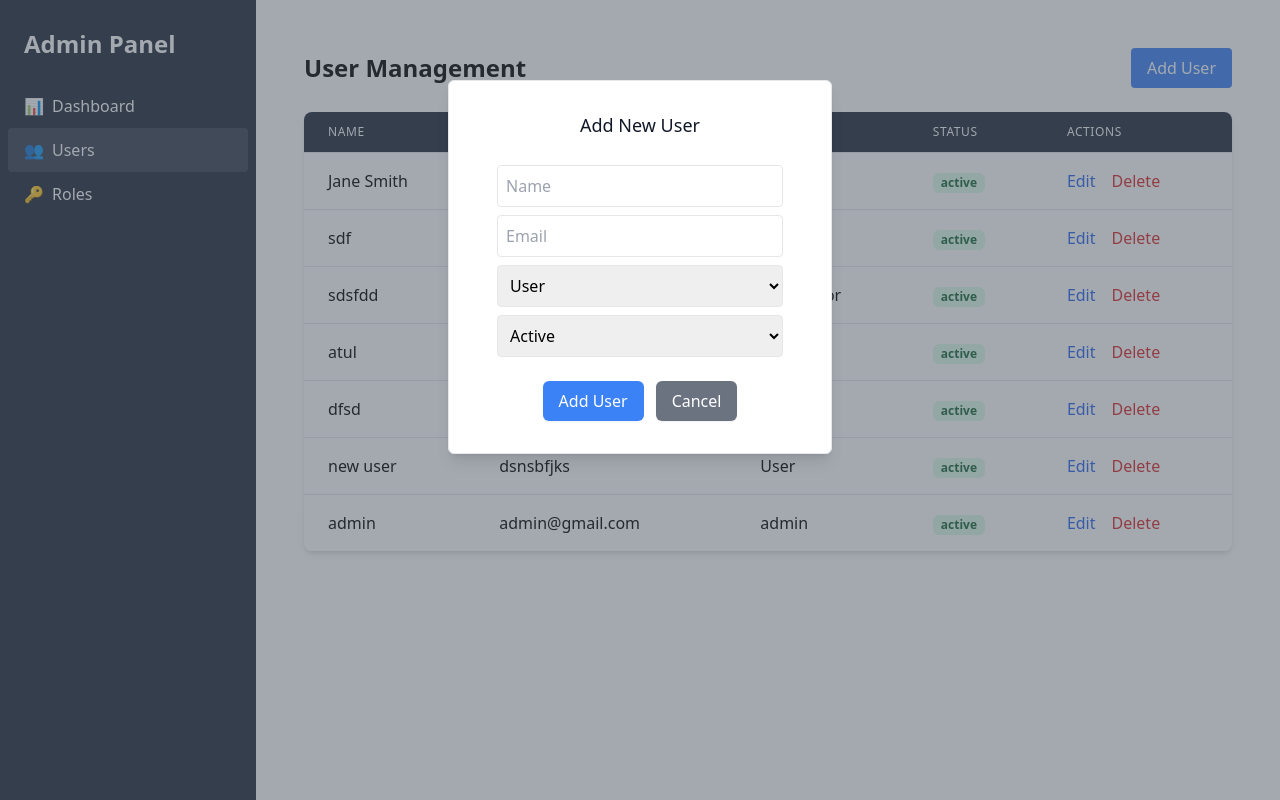
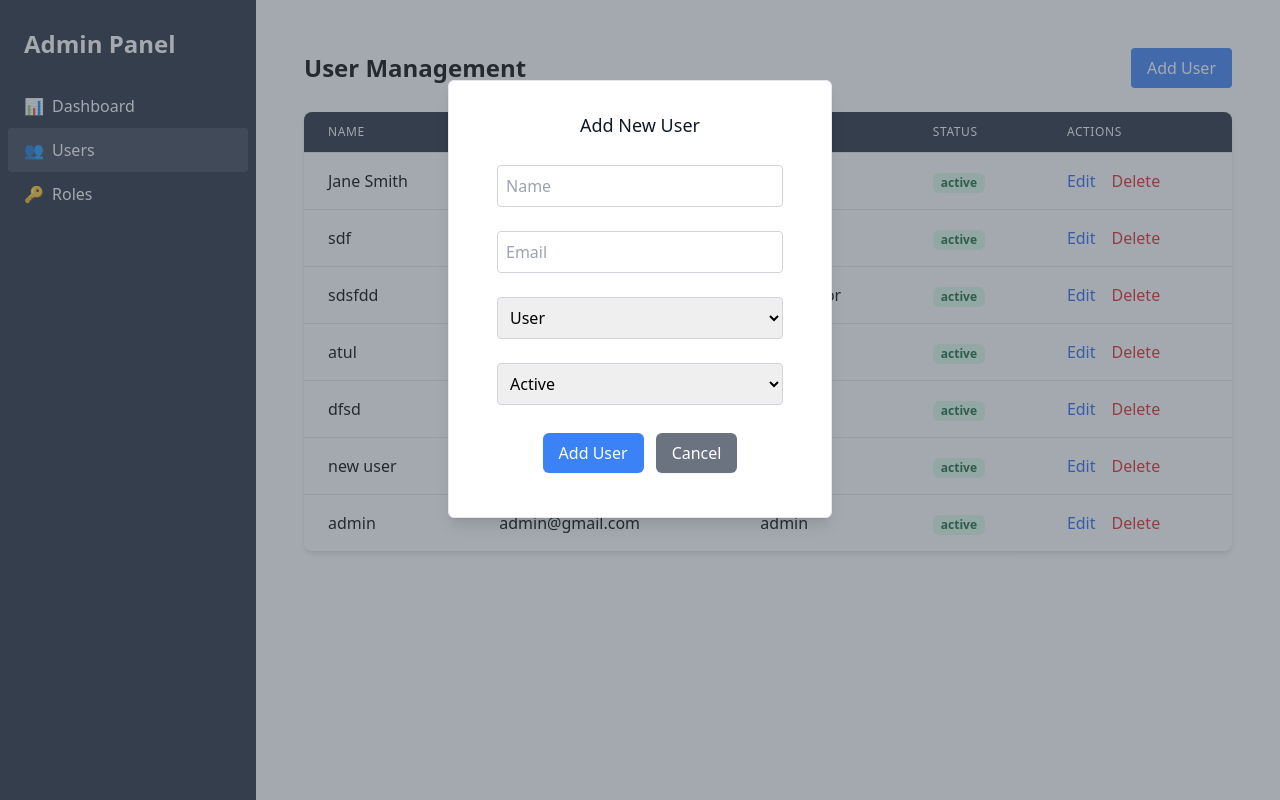
Before and after one commit to Sata-hash/VRV-Security-frontend-assignment, a React (Vite) app: page /users in a window 1280 px wide. Both pictures are taken after a click on the button "Add User". Built offline with nearby package versions, Linux system fonts and the light colour scheme; data requests are answered from the project's data file.

Commit message:
added form validation for user form

```diff
--- a/src/components/UserManagement.tsx
+++ b/src/components/UserManagement.tsx
@@ -2,6 +2,7 @@ import React, { useEffect, useState } from "react";
 import { User } from "../types";
 import { api } from "../services/api";
 import UserModal from "./UserModal";
+import { UserFormData } from "../schemas/userSchema";
 
 const UserManagement: React.FC = () => {
   const [users, setUsers] = useState<User[]>([]);
@@ -49,23 +50,17 @@ const UserManagement: React.FC = () => {
     setShowModal(true);
   };
 
-  const handleUserChange = (field: keyof Omit<User, "id">, value: string) => {
-    setCurrentUser({ ...currentUser, [field]: value });
-  };
-
-  const handleSave = async () => {
+  const handleSave = async (formData: UserFormData) => {
     try {
       if (isEditing && currentUser.id) {
-        // Update existing user
-        const updatedUser = await api.updateUser(currentUser.id, currentUser);
+        const updatedUser = await api.updateUser(currentUser.id, formData);
         setUsers(
           users.map((user) =>
             user.id === currentUser.id ? updatedUser : user,
           ),
         );
       } else {
-        // Create new user
-        const newUser = await api.createUser(currentUser);
+        const newUser = await api.createUser(formData);
         setUsers([...users, newUser]);
       }
       setShowModal(false);
@@ -163,7 +158,6 @@ const UserManagement: React.FC = () => {
         isEditing={isEditing}
         onClose={() => setShowModal(false)}
         onSave={handleSave}
-        onUserChange={handleUserChange}
       />
     </div>
   );
--- a/src/components/UserModal.tsx
+++ b/src/components/UserModal.tsx
@@ -1,13 +1,15 @@
 import React from "react";
 import { User } from "../types";
+import { userSchema, UserFormData } from "../schemas/userSchema";
+import { zodResolver } from "@hookform/resolvers/zod";
+import { useForm } from "react-hook-form";
 
 interface UserModalProps {
   showModal: boolean;
   user: Omit<User, "id"> & { id?: string };
   isEditing: boolean;
   onClose: () => void;
-  onSave: () => void;
-  onUserChange: (field: keyof Omit<User, "id">, value: string) => void;
+  onSave: (data: UserFormData) => void;
 }
 
 const UserModal: React.FC<UserModalProps> = ({
@@ -16,8 +18,23 @@ const UserModal: React.FC<UserModalProps> = ({
   isEditing,
   onClose,
   onSave,
-  onUserChange,
 }) => {
+  const {
+    register,
+    handleSubmit,
+    formState: { errors },
+    reset,
+  } = useForm<UserFormData>({
+    resolver: zodResolver(userSchema),
+    defaultValues: user,
+  });
+
+  React.useEffect(() => {
+    if (showModal) {
+      reset(user);
+    }
+  }, [showModal, user, reset]);
+
   if (!showModal) return null;
 
   return (
@@ -27,52 +44,89 @@ const UserModal: React.FC<UserModalProps> = ({
           <h3 className="text-lg leading-6 font-medium text-gray-900">
             {isEditing ? "Edit User" : "Add New User"}
           </h3>
-          <div className="mt-2 px-7 py-3">
+          <form onSubmit={handleSubmit(onSave)} className="mt-2 px-7 py-3">
+            <div className="mb-4">
               <input
                 type="text"
                 placeholder="Name"
-              className="mt-2 p-2 w-full border rounded"
-              value={user.name}
-              onChange={(e) => onUserChange("name", e.target.value)}
+                {...register("name")}
+                className={`mt-2 p-2 w-full border rounded ${
+                  errors.name ? "border-red-500" : "border-gray-300"
+                }`}
               />
+              {errors.name && (
+                <p className="text-red-500 text-xs mt-1 text-left">
+                  {errors.name.message}
+                </p>
+              )}
+            </div>
+
+            <div className="mb-4">
               <input
                 type="email"
                 placeholder="Email"
-              className="mt-2 p-2 w-full border rounded"
-              value={user.email}
-              onChange={(e) => onUserChange("email", e.target.value)}
+                {...register("email")}
+                className={`mt-2 p-2 w-full border rounded ${
+                  errors.email ? "border-red-500" : "border-gray-300"
+                }`}
               />
+              {errors.email && (
+                <p className="text-red-500 text-xs mt-1 text-left">
+                  {errors.email.message}
+                </p>
+              )}
+            </div>
+
+            <div className="mb-4">
               <select
-              className="mt-2 p-2 w-full border rounded"
-              value={user.role}
-              onChange={(e) => onUserChange("role", e.target.value)}
+                {...register("role")}
+                className={`mt-2 p-2 w-full border rounded ${
+                  errors.role ? "border-red-500" : "border-gray-300"
+                }`}
               >
                 <option value="user">User</option>
                 <option value="admin">Admin</option>
               </select>
+              {errors.role && (
+                <p className="text-red-500 text-xs mt-1 text-left">
+                  {errors.role.message}
+                </p>
+              )}
+            </div>
+
+            <div className="mb-4">
               <select
-              className="mt-2 p-2 w-full border rounded"
-              value={user.status}
-              onChange={(e) => onUserChange("status", e.target.value)}
+                {...register("status")}
+                className={`mt-2 p-2 w-full border rounded ${
+                  errors.status ? "border-red-500" : "border-gray-300"
+                }`}
               >
                 <option value="active">Active</option>
                 <option value="inactive">Inactive</option>
               </select>
+              {errors.status && (
+                <p className="text-red-500 text-xs mt-1 text-left">
+                  {errors.status.message}
+                </p>
+              )}
             </div>
+
             <div className="items-center px-4 py-3">
               <button
-              onClick={onSave}
+                type="submit"
                 className="px-4 py-2 bg-blue-500 text-white text-base font-medium rounded-md shadow-sm hover:bg-blue-600 focus:outline-none focus:ring-2 focus:ring-blue-300"
               >
                 {isEditing ? "Save Changes" : "Add User"}
               </button>
               <button
+                type="button"
                 onClick={onClose}
                 className="ml-3 px-4 py-2 bg-gray-500 text-white text-base font-medium rounded-md shadow-sm hover:bg-gray-600 focus:outline-none focus:ring-2 focus:ring-gray-300"
               >
                 Cancel
               </button>
             </div>
+          </form>
         </div>
       </div>
     </div>
--- /dev/null
+++ b/src/schemas/userSchema.ts
@@ -0,0 +1,17 @@
+import { z } from "zod";
+
+export const userSchema = z.object({
+  name: z
+    .string()
+    .min(2, "Name must be at least 2 characters")
+    .max(50, "Name must not exceed 50 characters"),
+  email: z.string().email("Invalid email address").min(1, "Email is required"),
+  role: z.enum(["user", "admin"], {
+    errorMap: () => ({ message: "Please select a valid role" }),
+  }),
+  status: z.enum(["active", "inactive"], {
+    errorMap: () => ({ message: "Please select a valid status" }),
+  }),
+});
+
+export type UserFormData = z.infer<typeof userSchema>;
--- a/src/types/index.ts
+++ b/src/types/index.ts
@@ -11,11 +11,11 @@ export interface SidebarProps {
 }
 
 export interface User {
-  id: number;
+  id: string;
   name: string;
   email: string;
-  role: string;
-  status: string;
+  role: "user" | "admin";
+  status: "active" | "inactive";
 }
 
 export interface Role {
```
Lines whose indentation alone changed are shown as unchanged.
